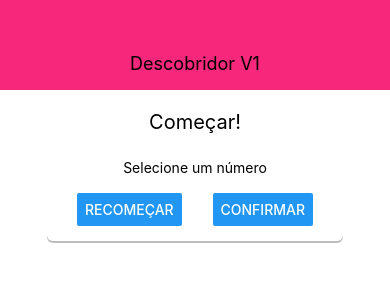
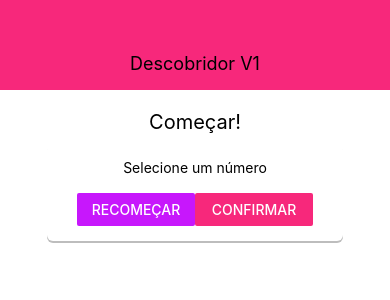
Before and after one commit to marcelohjw/descobridor, a React Native app: screen / in a window 390 px wide. Shown: the top 300 px of the page. Built offline with nearby package versions, Linux system fonts and the light colour scheme.

Commit message:
Colors management done

```diff
--- a/components/Header.js
+++ b/components/Header.js
@@ -1,5 +1,7 @@
 import React from 'react';
 import { View, Text, StyleSheet } from 'react-native';
+
+import colors from '../constants/colors';
 
 const Header = props => {
     return (
@@ -14,7 +16,7 @@
         width:'100%',
         height: 90,
         paddingTop: 36,
-        backgroundColor: '#f7287b',
+        backgroundColor: colors.primary,
         alignItems: 'center',
         justifyContent: 'center'
     },
--- /dev/null
+++ b/constants/colors.js
@@ -0,0 +1,4 @@
+export default {
+    primary: '#f7287b',
+    secondary: '#c717fc'
+}
--- a/screens/StartGameScreen.js
+++ b/screens/StartGameScreen.js
@@ -2,6 +2,7 @@
 import { View, Text, StyleSheet, TextInput, Button } from 'react-native';
 
 import Card from '../components/Card';
+import colors from '../constants/colors';
 
 const StartGameScreen = props => {
     return(
@@ -11,8 +12,12 @@
                 <Text>Selecione um número</Text>
                 <TextInput />
                 <View style={styles.buttonsContainer}>
-                    <Button title="Recomeçar"/>
-                    <Button title="Confirmar"/>
+                    <View style={styles.button}>
+                        <Button title="Recomeçar" color={colors.secondary}/>
+                    </View>
+                    <View style={styles.button}>
+                        <Button title="Confirmar" color={colors.primary}/>
+                    </View>
                 </View>
             </Card>
         </View>
@@ -39,6 +44,9 @@
         width: '100%',
         justifyContent: 'space-between',
         paddingHorizontal: 15
+    },
+    button: {
+        width: '50%'
     }
 });
 
```
